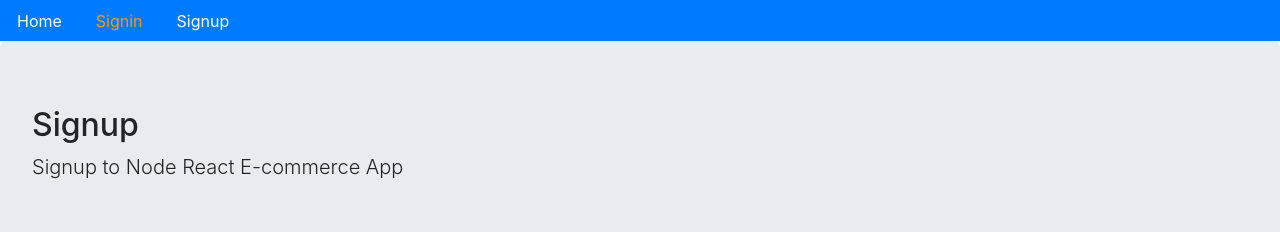
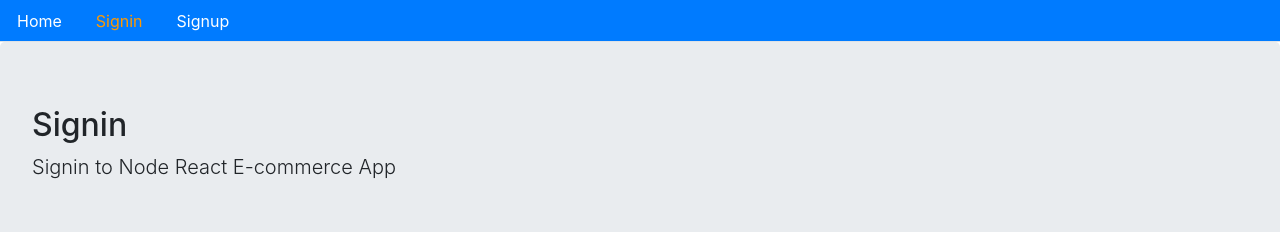
Before and after one commit to svanardenne/mern-stack-ecommerce-app-front, a React (Create React App) app: page /signin in a window 1280 px wide. Shown: the top 232 px of the page. Built offline with nearby package versions, Linux system fonts and the light colour scheme.

Commit message:
Fixed title and description on signin page jumbotron

```diff
--- a/src/user/Signin.js
+++ b/src/user/Signin.js
@@ -97,8 +97,8 @@ const Signin = () => {
 
   return (
     <Layout
-      title="Signup"
-      description="Signup to Node React E-commerce App"
+      title="Signin"
+      description="Signin to Node React E-commerce App"
       className="container col-md-8 offset-md-2"
     >
       {showLoading()}
```
